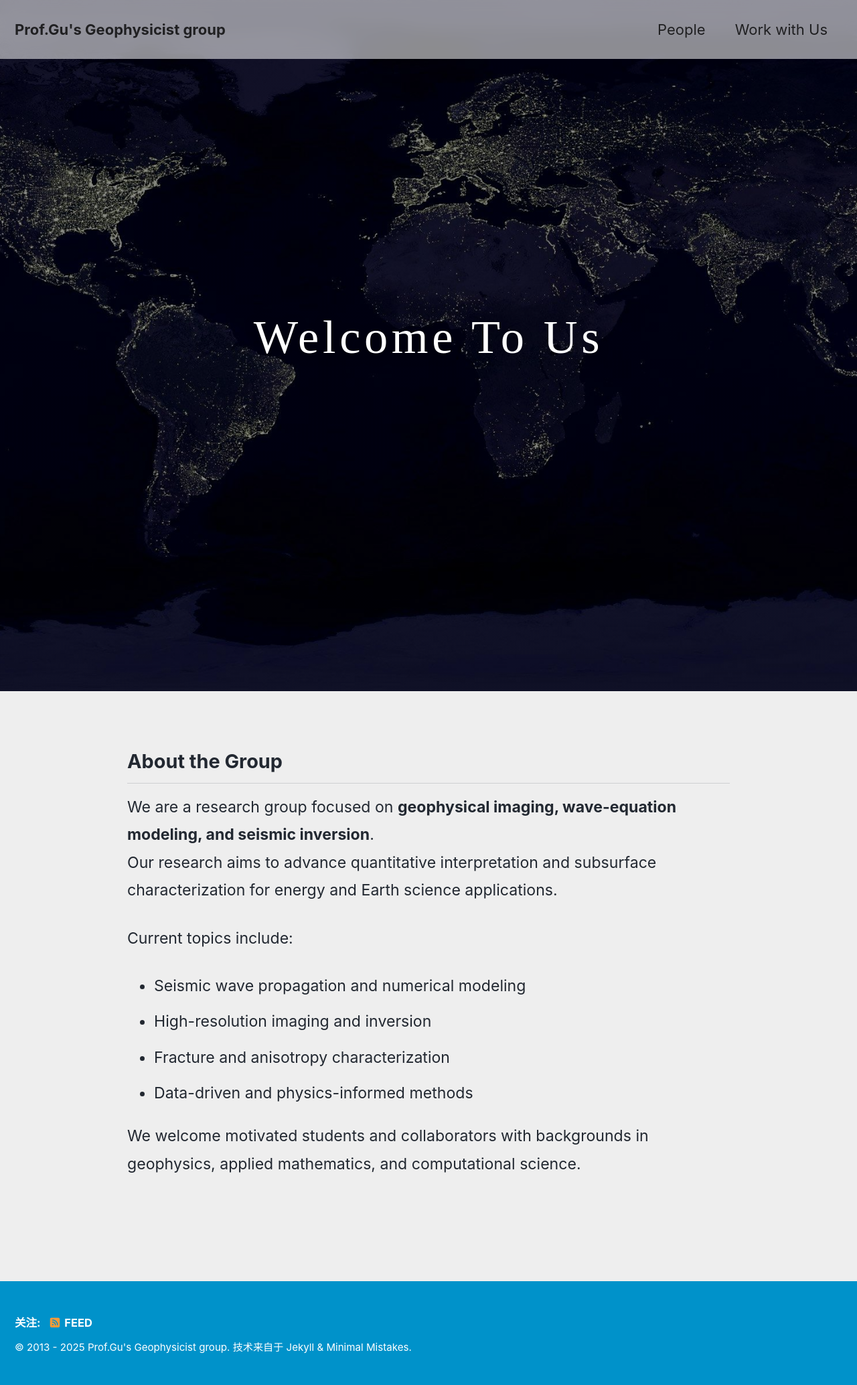
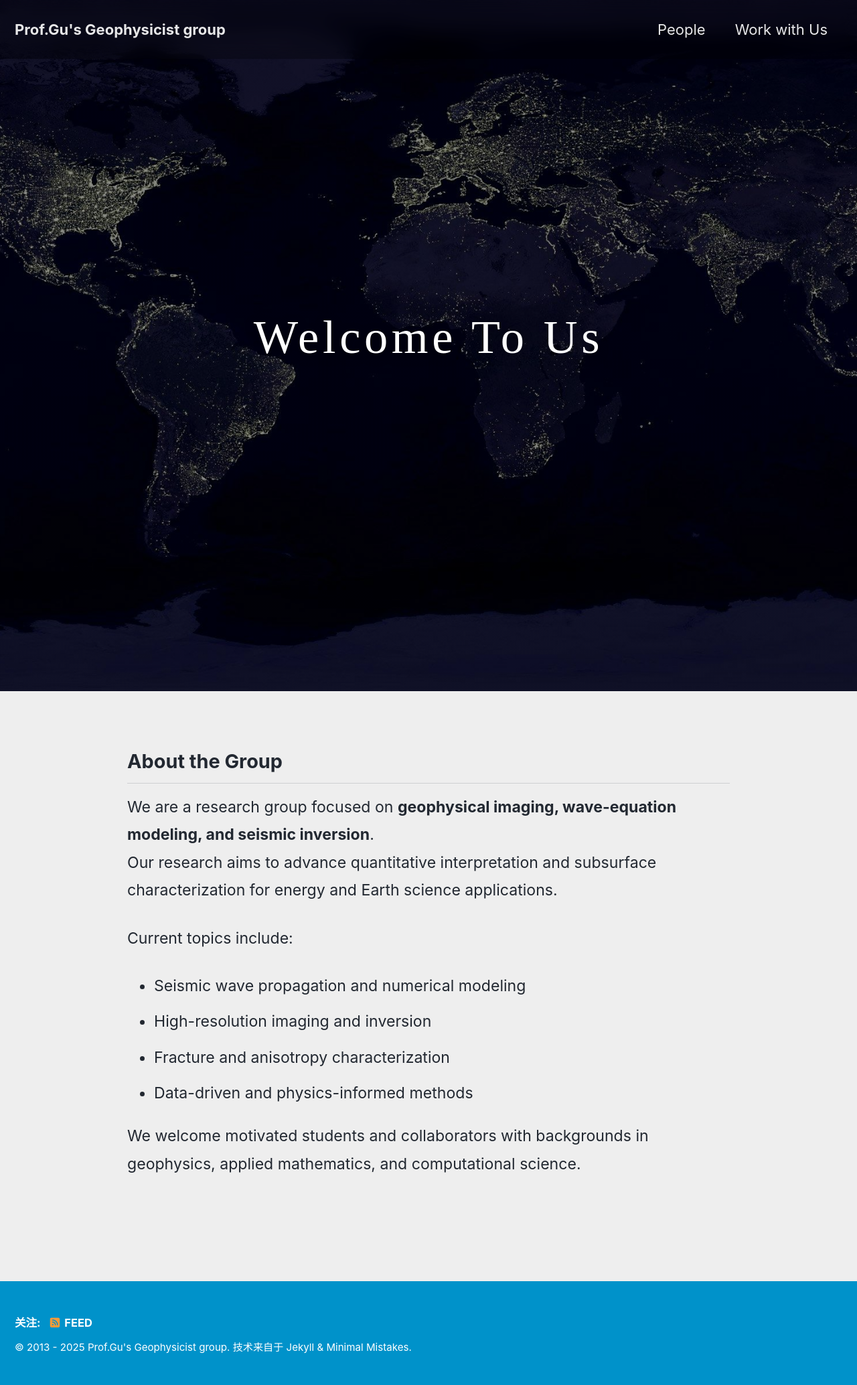
Before and after one commit to gubingluo/gubingluo.github.io, a Jekyll site: the page built from index.md, in a window 1280 px wide. Shown: the whole page at 67% size. Built offline with Jekyll 4.4.1, drawn with Linux system fonts in a browser that asks for light colours; cached includes are drawn as plain includes.

Commit message:
Update _custom.scss

```diff
--- a/_sass/minimal-mistakes/_custom.scss
+++ b/_sass/minimal-mistakes/_custom.scss
@@ -1,45 +1,58 @@
 /* ===========================
-   全站导航：真正半透明（去掉叠层）
+   全站导航：真正玻璃半透明（强制清掉伪元素叠层）
    =========================== */
 
-/* 让 masthead 本体成为唯一背景层 */
+/* 只留 masthead 一层玻璃背景 */
 .masthead {
-  background: rgba(255, 255, 255, 0.55) !important; /* 0.45~0.65 自己调 */
-  backdrop-filter: blur(12px);
-  -webkit-backdrop-filter: blur(12px);
+  background: rgba(0, 0, 0, 0.28) !important;   /* 0.18~0.35 调透明度 */
+  backdrop-filter: blur(14px);
+  -webkit-backdrop-filter: blur(14px);
   border-bottom: none !important;
   box-shadow: none !important;
 
   position: absolute;
   top: 0; left: 0; right: 0;
+  width: 100%;
   z-index: 9999;
 }
 
-/* 关键：把 masthead 内部所有“可能叠加的白底”全部透明 */
+/* 🔥关键：Minimal Mistakes 可能用伪元素再盖一层底色，必须干掉 */
+.masthead::before,
+.masthead::after,
+.masthead__inner-wrap::before,
+.masthead__inner-wrap::after,
+.greedy-nav::before,
+.greedy-nav::after {
+  background: transparent !important;
+  box-shadow: none !important;
+  content: none !important;
+}
+
+/* masthead 内所有子层透明，避免“多层叠加”变成实心 */
 .masthead__inner-wrap,
 .masthead__menu,
 .greedy-nav,
-.greedy-nav__toggle,
 .greedy-nav .visible-links,
 .greedy-nav .hidden-links,
 .greedy-nav ul,
 .greedy-nav li,
-.greedy-nav a {
+.greedy-nav a,
+.greedy-nav__toggle {
   background: transparent !important;
   box-shadow: none !important;
 }
 
-/* air 下导航文字颜色 */
+/* 导航文字：配黑玻璃用白字更清晰 */
 .greedy-nav a,
 .masthead__menu-item a {
-  color: rgba(0, 0, 0, 0.78) !important;
+  color: rgba(255, 255, 255, 0.90) !important;
 }
 .greedy-nav a:hover,
 .masthead__menu-item a:hover {
-  color: rgba(0, 0, 0, 0.95) !important;
+  color: rgba(255, 255, 255, 1) !important;
 }
 
-/* 防止主题预留导航高度造成“假白条/暗条” */
+/* 防止主题预留高度造成顶部“假色带” */
 body { padding-top: 0 !important; }
 
 
```
